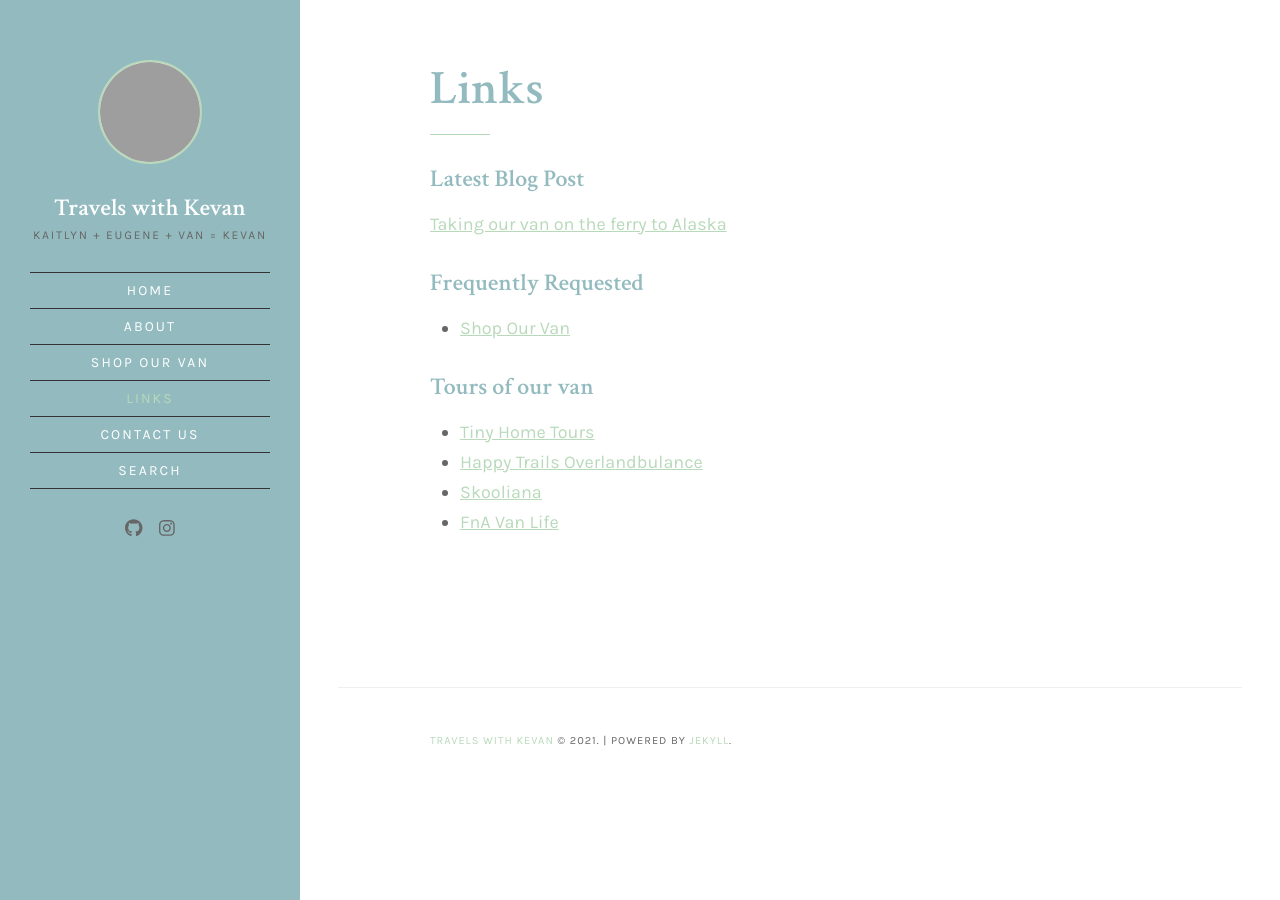
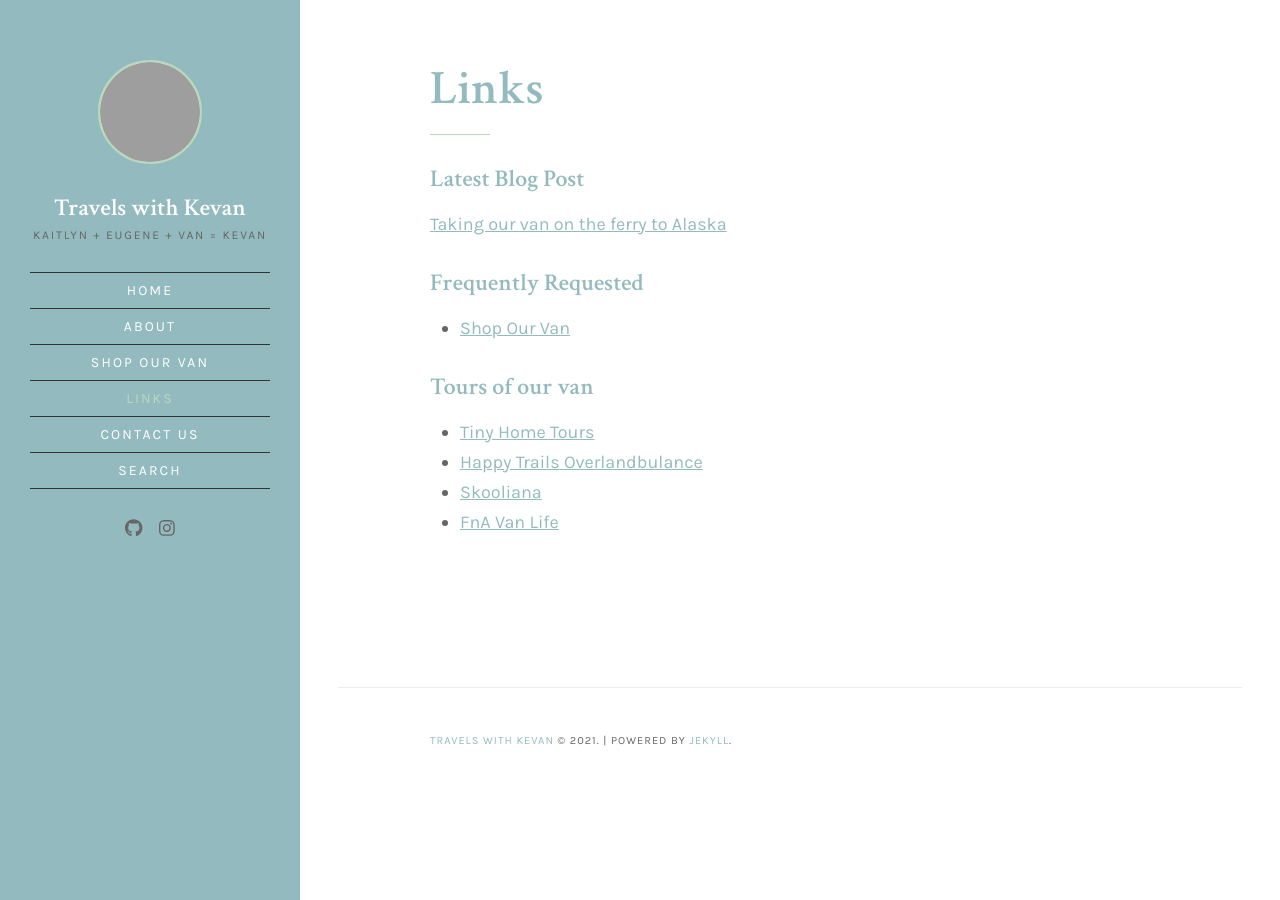
Before and after one commit to kevanaster/TravelsWithKevan-site, a Jekyll site: the page built from links.md, in a window 1280 px wide. Built offline with Jekyll 4.4.1, drawn with Linux system fonts in a browser that asks for light colours; a script that is not in the unit is left out; grey boxes are pictures that could not be loaded.

Commit message:
change link font color to darker shade

```diff
--- a/_sass/_general.scss
+++ b/_sass/_general.scss
@@ -16,7 +16,7 @@ body {
 }
 
 a {
-  color: $color-accent;
+  color: $gray-darkest;
   text-decoration: underline;
   -webkit-transition: background .3s ease, color .3s ease;
   transition: background .3s ease, color .3s ease;
```
